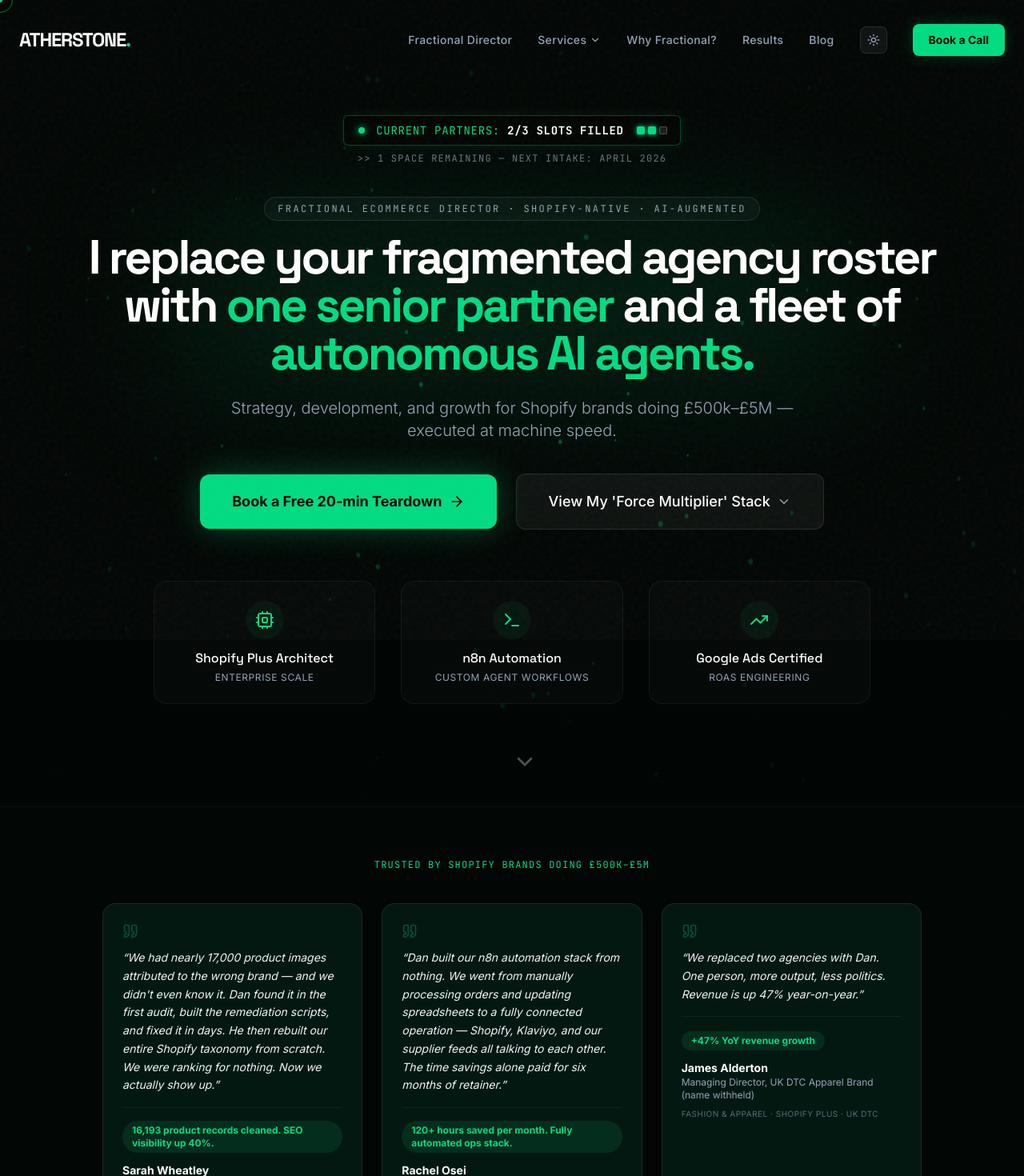
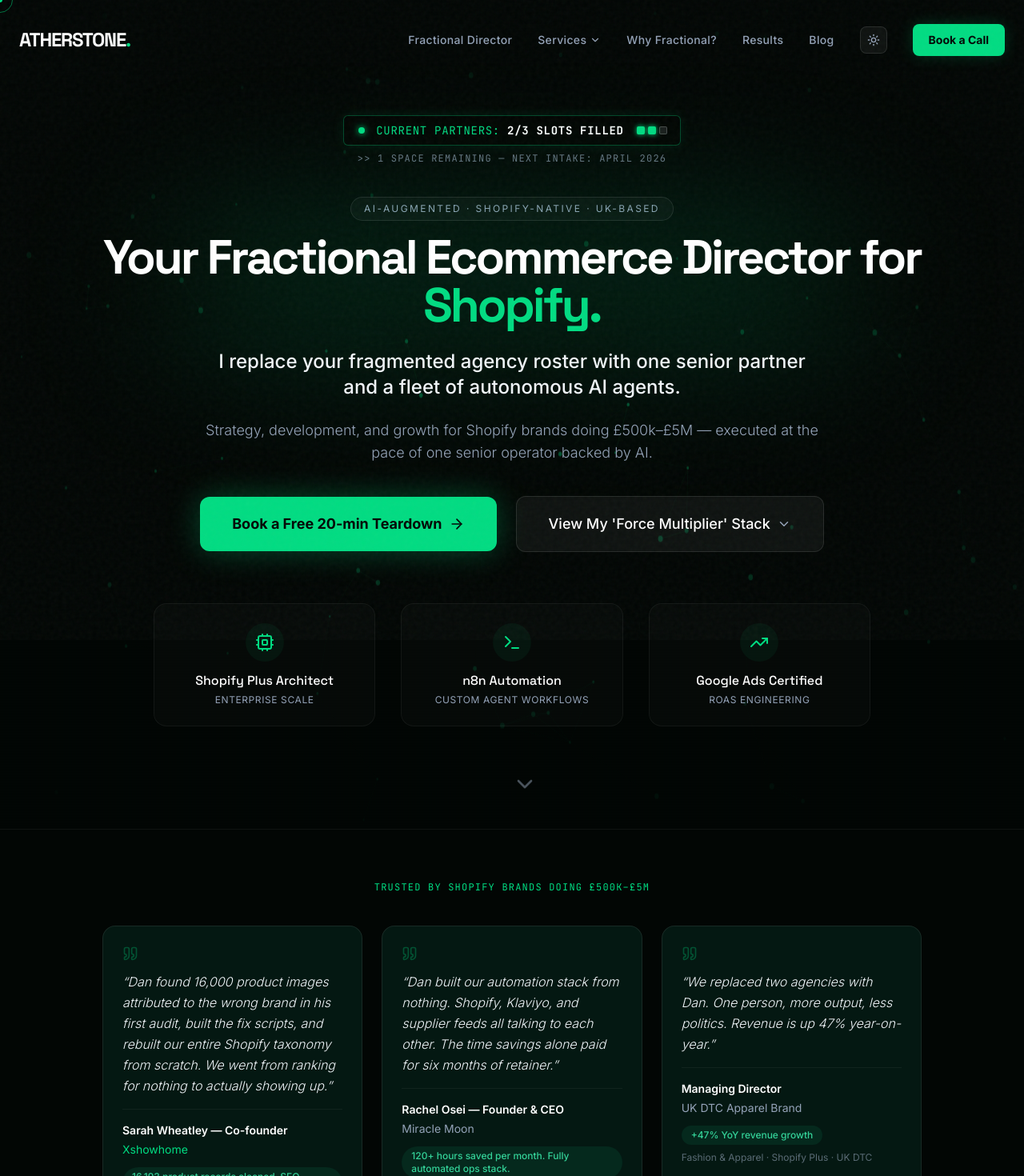
Before and after one commit to atherstonedigital/Atherstone-Digital-, a Next.js app: page / in a window 1280 px wide. Shown: the top 1470 px of the page at 80% size. Built offline with nearby package versions, Linux system fonts and the light colour scheme.

Commit message:
fix: hero restructure, named testimonials, pricing correction on why-fractional
https://claude.ai/code/session_01DAX9DqjEx7dHxMrKkQza8W

```diff
--- a/app/page.tsx
+++ b/app/page.tsx
@@ -55,18 +55,18 @@ const homepageSchema = {
           '@type': 'Review',
           reviewRating: { '@type': 'Rating', ratingValue: '5', bestRating: '5' },
           author: { '@type': 'Person', name: 'Sarah Wheatley' },
-          reviewBody: 'We had nearly 17,000 product images attributed to the wrong brand — and we didn\'t even know it. Dan found it in the first audit, built the remediation scripts, and fixed it in days.',
+          reviewBody: 'Dan found 16,000 product images attributed to the wrong brand in his first audit, built the fix scripts, and rebuilt our entire Shopify taxonomy from scratch. We went from ranking for nothing to actually showing up.',
         },
         {
           '@type': 'Review',
           reviewRating: { '@type': 'Rating', ratingValue: '5', bestRating: '5' },
           author: { '@type': 'Person', name: 'Rachel Osei' },
-          reviewBody: 'Dan built our n8n automation stack from nothing. We went from manually processing orders and updating spreadsheets to a fully connected operation.',
+          reviewBody: 'Dan built our automation stack from nothing. Shopify, Klaviyo, and supplier feeds all talking to each other. The time savings alone paid for six months of retainer.',
         },
         {
           '@type': 'Review',
           reviewRating: { '@type': 'Rating', ratingValue: '5', bestRating: '5' },
-          author: { '@type': 'Person', name: 'James Alderton' },
+          author: { '@type': 'Person', name: 'Managing Director' },
           reviewBody: 'We replaced two agencies with Dan. One person, more output, less politics. Revenue is up 47% year-on-year.',
         },
       ],
@@ -125,10 +125,20 @@ export default function HomePage() {
   );
 }
 
+interface Testimonial {
+  quote: string;
+  name: string;
+  title: string;
+  company: string;
+  companyUrl: string | null;
+  metric: string;
+  sector: string;
+}
+
 function SocialProof() {
-  const testimonials = [
+  const testimonials: Testimonial[] = [
     {
-      quote: 'We had nearly 17,000 product images attributed to the wrong brand — and we didn\'t even know it. Dan found it in the first audit, built the remediation scripts, and fixed it in days. He then rebuilt our entire Shopify taxonomy from scratch. We were ranking for nothing. Now we actually show up.',
+      quote: 'Dan found 16,000 product images attributed to the wrong brand in his first audit, built the fix scripts, and rebuilt our entire Shopify taxonomy from scratch. We went from ranking for nothing to actually showing up.',
       name: 'Sarah Wheatley',
       title: 'Co-founder',
       company: 'Xshowhome',
@@ -137,20 +147,20 @@ function SocialProof() {
       sector: 'Furniture & Homeware · Shopify · Warwickshire, UK',
     },
     {
-      quote: 'Dan built our n8n automation stack from nothing. We went from manually processing orders and updating spreadsheets to a fully connected operation — Shopify, Klaviyo, and our supplier feeds all talking to each other. The time savings alone paid for six months of retainer.',
+      quote: 'Dan built our automation stack from nothing. Shopify, Klaviyo, and supplier feeds all talking to each other. The time savings alone paid for six months of retainer.',
       name: 'Rachel Osei',
       title: 'Founder & CEO',
       company: 'Miracle Moon',
-      companyUrl: undefined,
+      companyUrl: null,
       metric: '120+ hours saved per month. Fully automated ops stack.',
       sector: 'Health & Wellness · Shopify · UK DTC',
     },
     {
       quote: 'We replaced two agencies with Dan. One person, more output, less politics. Revenue is up 47% year-on-year.',
-      name: 'James Alderton',
-      title: 'Managing Director',
-      company: 'UK DTC Apparel Brand (name withheld)',
-      companyUrl: undefined,
+      name: 'Managing Director',
+      title: '',
+      company: 'UK DTC Apparel Brand',
+      companyUrl: null,
       metric: '+47% YoY revenue growth',
       sector: 'Fashion & Apparel · Shopify Plus · UK DTC',
     },
@@ -166,18 +176,20 @@ function SocialProof() {
           {testimonials.map((t, i) => (
             <div key={i} className="bg-brand-surface rounded-2xl p-6 border border-brand-border relative">
               <Quote size={20} className="text-brand-primary/30 mb-3" />
-              <p className="text-brand-text text-sm leading-relaxed mb-4 italic">&ldquo;{t.quote}&rdquo;</p>
+              <p className="text-brand-text text-base leading-relaxed mb-4 font-light italic">&ldquo;{t.quote}&rdquo;</p>
               <div className="pt-4 border-t border-white/5">
-                <div className="inline-block px-3 py-1 mb-3 bg-brand-primary/10 text-brand-primary text-xs font-bold rounded-full">{t.metric}</div>
-                <div className="text-white font-bold text-sm">{t.name}</div>
-                <div className="text-brand-muted text-xs mb-1">
-                  {t.title}, {t.companyUrl ? (
+                <div className="text-white font-semibold text-sm">
+                  {t.name}{t.title ? ` — ${t.title}` : ''}
+                </div>
+                <div className="text-sm text-brand-muted mt-1">
+                  {t.companyUrl ? (
                     <a href={t.companyUrl} target="_blank" rel="noopener noreferrer" className="text-brand-primary hover:text-brand-accent transition-colors">{t.company}</a>
                   ) : (
                     t.company
                   )}
                 </div>
-                <div className="text-brand-muted/60 text-[10px] uppercase tracking-wider mt-2">{t.sector}</div>
+                <div className="inline-block px-3 py-1 mt-3 bg-emerald-500/10 text-emerald-400 text-xs font-medium rounded-full">{t.metric}</div>
+                <div className="text-brand-muted/60 text-xs mt-2">{t.sector}</div>
               </div>
             </div>
           ))}
--- a/app/why-fractional/page.tsx
+++ b/app/why-fractional/page.tsx
@@ -30,7 +30,7 @@ const faqSchema = {
     {
       '@type': 'Question',
       name: 'Is a Fractional Director cheaper than hiring full-time?',
-      acceptedAnswer: { '@type': 'Answer', text: 'Yes. A full-time Head of Ecommerce plus a Senior Developer typically costs over £140,000 per year including salary, National Insurance, pension, and benefits. A fractional retainer from Atherstone Digital starts from £36,000 per year for equivalent output.' },
+      acceptedAnswer: { '@type': 'Answer', text: 'Yes. A full-time Head of Ecommerce plus a Senior Developer typically costs over £140,000 per year including salary, National Insurance, pension, and benefits. Atherstone Digital\u2019s fractional model starts from £36,000/year (£3,000/month) for equivalent output \u2014 versus £140,000+ all-in for a comparable full-time team.' },
     },
     {
       '@type': 'Question',
--- a/components/Hero.tsx
+++ b/components/Hero.tsx
@@ -149,20 +149,24 @@ export function Hero() {
         </div>
 
         <div className="mb-4 opacity-0 animate-fade-in" style={{ animationDelay: '0.1s' }}>
-          <span className={`inline-block px-4 py-1.5 text-[10px] md:text-xs font-mono uppercase tracking-[0.2em] border rounded-full backdrop-blur-sm ${isLight ? 'text-gray-600 border-gray-300 bg-white/50' : 'text-brand-muted border-white/10 bg-white/[0.03]'}`}>
-            Fractional Ecommerce Director · Shopify-Native · AI-Augmented
+          <span className={`inline-block px-4 py-1.5 text-[10px] md:text-xs uppercase tracking-[0.2em] border rounded-full backdrop-blur-sm ${isLight ? 'text-gray-500 border-gray-300 bg-white/50' : 'text-brand-muted border-white/10 bg-white/[0.03]'}`}>
+            AI-Augmented · Shopify-Native · UK-Based
           </span>
         </div>
 
         <div className="max-w-6xl mx-auto text-center mb-6 relative">
           {!isLight && <div className="absolute top-1/2 left-1/2 -translate-x-1/2 -translate-y-1/2 w-3/4 h-32 bg-brand-primary/20 blur-[100px] rounded-full pointer-events-none"></div>}
           <h1 className={`relative font-display text-3xl md:text-5xl lg:text-6xl font-bold tracking-tighter leading-tight ${isLight ? 'text-gray-900' : 'text-white drop-shadow-2xl'}`}>
-            I replace your fragmented agency roster with <span className="text-brand-primary">one senior partner</span> and a fleet of <span className="text-brand-primary">autonomous AI agents.</span>
+            Your Fractional Ecommerce Director for <span className="text-brand-primary">Shopify.</span>
           </h1>
         </div>
 
-        <p className={`text-lg md:text-xl mb-10 leading-relaxed max-w-3xl mx-auto text-center font-light opacity-0 animate-fade-in ${isLight ? 'text-gray-600' : 'text-brand-muted'}`} style={{ animationDelay: '0.3s' }}>
-          Strategy, development, and growth for Shopify brands doing £500k–£5M — executed at machine speed.
+        <p className={`text-xl md:text-2xl font-medium mb-6 leading-relaxed max-w-3xl mx-auto text-center opacity-0 animate-fade-in ${isLight ? 'text-gray-800' : 'text-brand-text'}`} style={{ animationDelay: '0.2s' }}>
+          I replace your fragmented agency roster with one senior partner and a fleet of autonomous AI agents.
+        </p>
+
+        <p className={`text-base md:text-lg mb-10 leading-relaxed max-w-3xl mx-auto text-center font-light opacity-0 animate-fade-in ${isLight ? 'text-gray-500' : 'text-brand-muted'}`} style={{ animationDelay: '0.3s' }}>
+          Strategy, development, and growth for Shopify brands doing £500k–£5M — executed at the pace of one senior operator backed by AI.
         </p>
 
         <div className="flex flex-col sm:flex-row items-center justify-center gap-6 opacity-0 animate-fade-in w-full sm:w-auto" style={{ animationDelay: '0.5s' }}>
```
